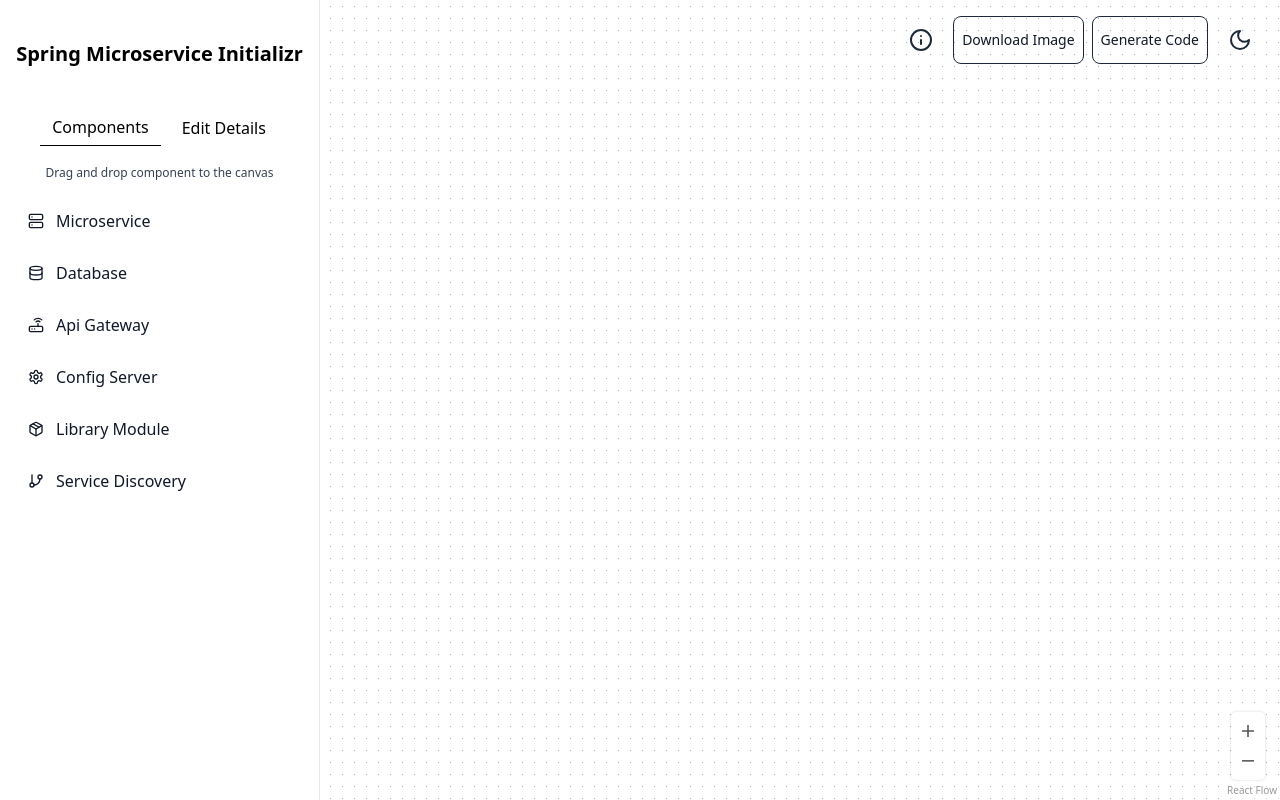
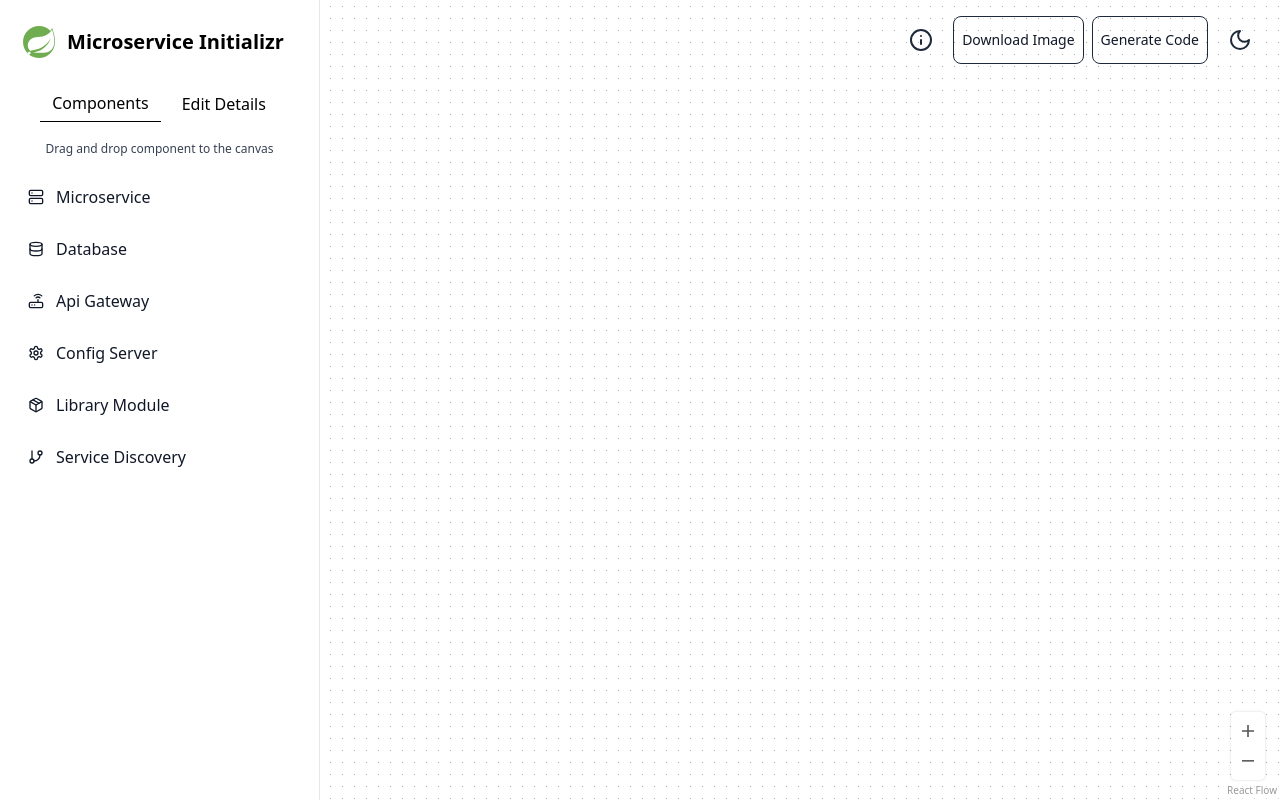
Before and after one commit to Emart99/microservice-initializr, a React (Vite) app: page / in a window 1280 px wide. Built offline with nearby package versions, Linux system fonts and the light colour scheme.

Commit message:
spring img

```diff
--- a/src/components/Sidebar.jsx
+++ b/src/components/Sidebar.jsx
@@ -5,7 +5,7 @@
 import NodeDetailsForm from './NodeDetailsForm';
 import { useCallback, useState } from "react";
 import { useOnSelectionChange } from "@xyflow/react";
-
+import SpringIcon from "../../public/spring.svg"
 
 export const sidebarComponents = [
     {
@@ -66,9 +66,11 @@
                     fixed top-0 start-0 bottom-0 z-20
                     bg-white border-e border-gray-200 dark:bg-neutral-800 dark:border-neutral-700" role="dialog" tabIndex="-1" aria-label="Sidebar" >
                 <div className="relative flex flex-col h-full max-h-full ">
-                    <header className="p-4 flex justify-center items-center gap-x-2">
-                        <p className="flex-none font-semibold text-xl text-black focus:outline-hidden focus:opacity-80 p-6 dark:text-white" href="#" aria-label="Brand">
-                            Spring Microservice Initializr
+                    <header className="py-4 flex justify-center items-center">
+                        <img src={SpringIcon} className="" alt="My SVG" />
+
+                        <p className="flex-none font-semibold text-xl text-black focus:outline-hidden focus:opacity-80 p-3 dark:text-white" href="#" aria-label="Brand">
+                            Microservice Initializr
                         </p>
                     </header>
 
```
